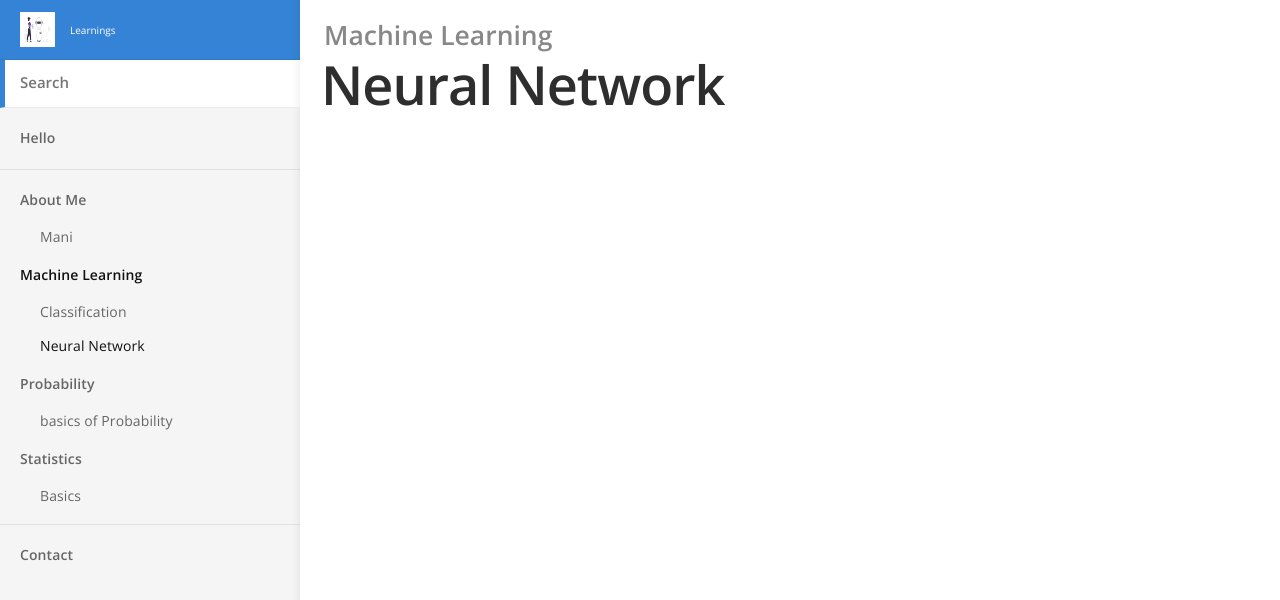
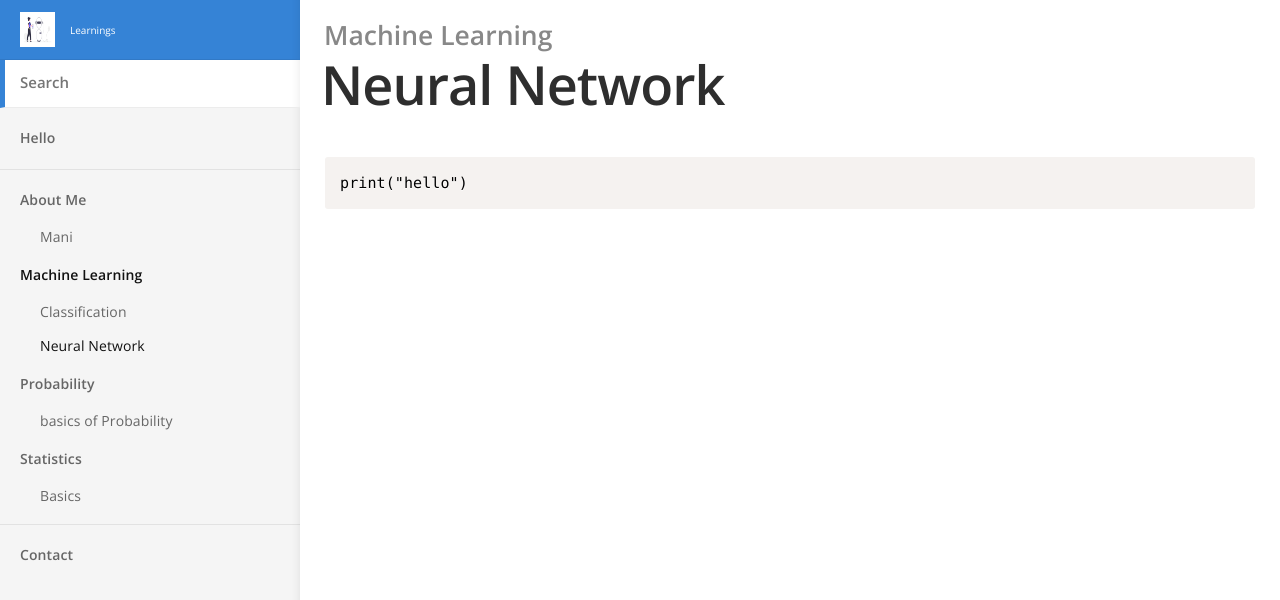
Before and after one commit to mperumal-usd/myLearnings, a Jekyll site: the page built from _docs/neural_network.md, in a window 1280 px wide. Shown: the top 600 px of the page. Built offline with Jekyll 4.4.1, drawn with Linux system fonts in a browser that asks for light colours.

Commit message:
Update neural_network.md

````diff
--- a/_docs/neural_network.md
+++ b/_docs/neural_network.md
@@ -3,3 +3,8 @@ category: Machine Learning
 order: 3
 title: Neural Network
 ---
+
+
+```python
+print("hello")
+```
````
